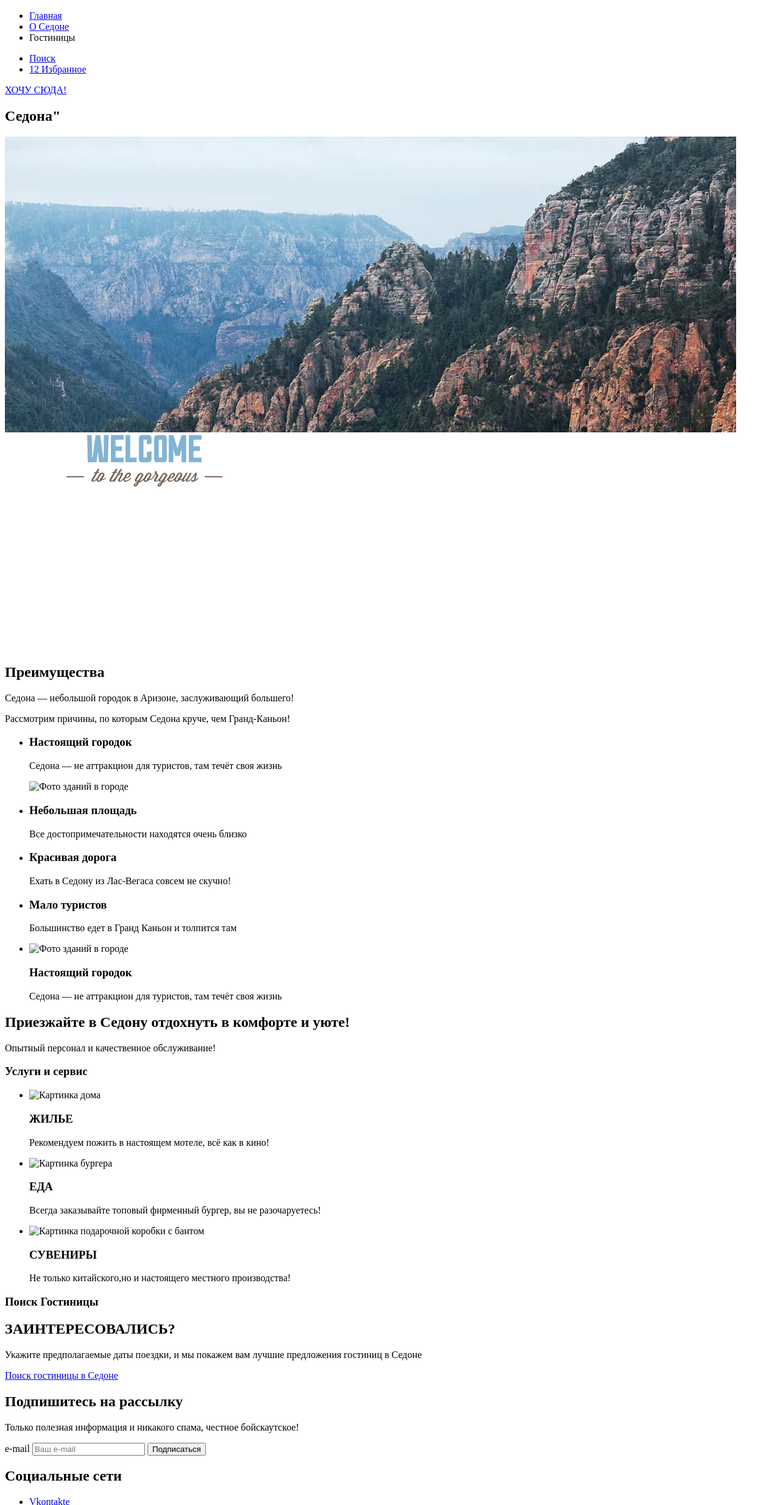
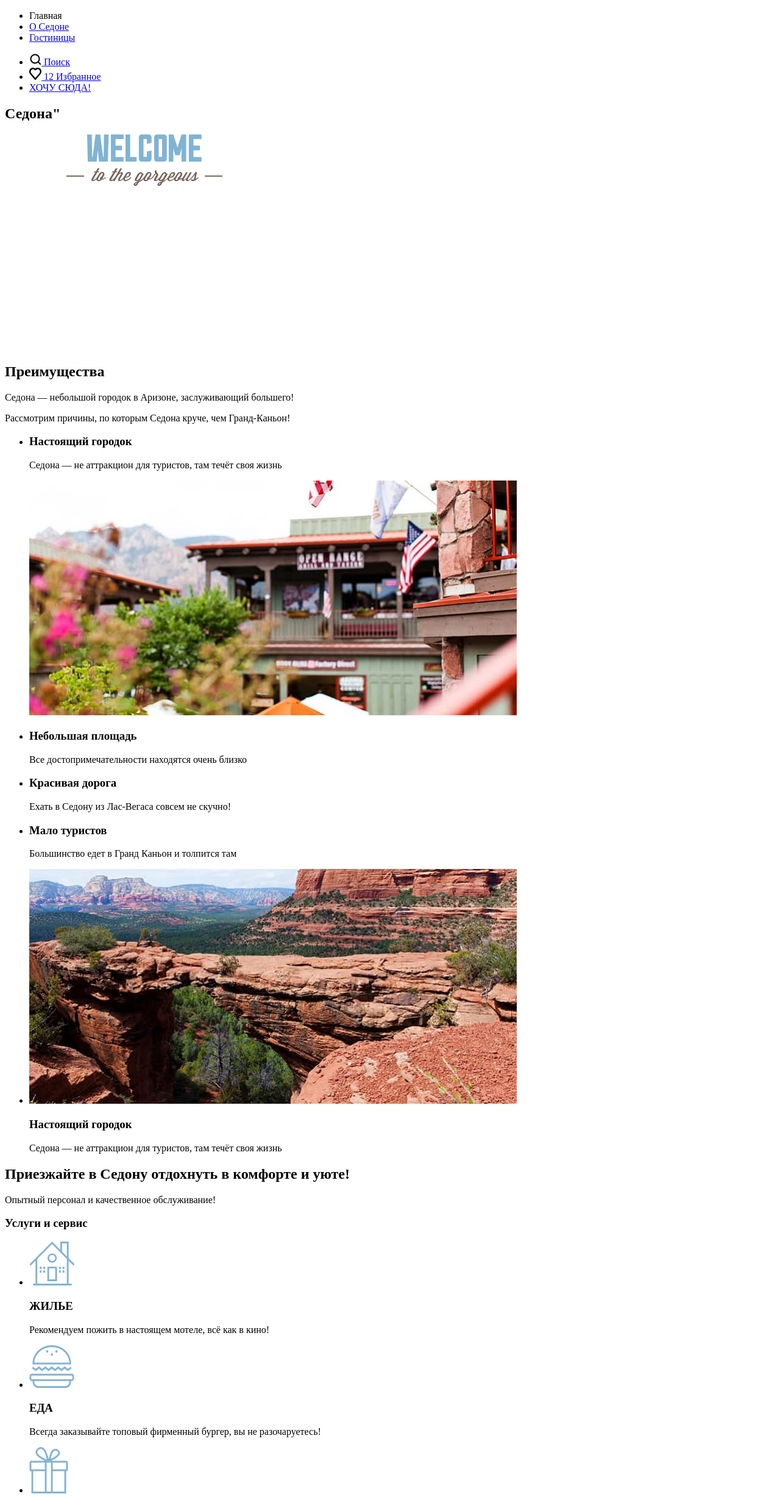
Before and after one commit to htmlacademy-htmlcss/2309539-sedona-36, a plain HTML site: page index.html in a window 1280 px wide. Shown: the part 81-2549 px from the top of the page at 61% size. Drawn offline with Linux system fonts and the light colour scheme.

Commit message:
Исправил размету + экспортировалкартинки

```diff
--- a/index.html
+++ b/index.html
@@ -8,43 +8,45 @@
 
   <body>
     <header class="page header">
-      <img class="logo" src="images/main/logo.svg" alt="Логотип город Седона" wedth="140" height="70">
+      <img class="logo" src="images/main/logo.svg" wedth="140" height="70" alt="Логотип город Седона">
       <nav class="navigation">
         <ul class="navigation-list">
           <li class="navigation-item">
-            <a class="navigation-link" href="index.html">Главная</a>
+            <a class="navigation-link">Главная</a>
           </li>
           <li class="navigation-item">
             <a class="navigation-link" href="#">О Седоне</a>
           </li>
           <li class="navigation-item">
-            <a class="navigation-link">Гостиницы</a>
+            <a class="navigation-link" href="catalog.html">Гостиницы</a>
           </li>
       </nav>
       <nav class="user menu">
         <ul class="user menu-list">
           <li class="user menu-item">
             <a class="user menu-link" href="#">
+              <img src="images/main/search.svg" width="20" height="20" alt="Поиск">
               <span class="visually-hidden">Поиск</span>
             </a>
           </li>
           <li class="user menu-item">
             <a class="user menu-link" href="#">
+              <img src="images/main/favorite.svg" width="20" height="20" alt="Избранное">
               <span class="favourites-value">12</span>
               <span class="visually-hidden">Избранное</span>
             </a>
           </li>
+          <li class="user menu-item">
+            <a class="button" href="#">ХОЧУ СЮДА!</a>
+          </li>
         </ul>
       </nav>
-      <a class="button" href="#">
-        ХОЧУ СЮДА!
-      </a>
     </header>
     <main class="main-index">
       <section class="hero">
         <h1 class="visually-hidden">Седона"</h1>
-        <img class="hero-block-background" src="images/index/index-background.jpg" alt="Горы">
-        <img class="hero-block-text" src="images/index/welcome-text.svg" alt="WELCOME to the gorgeous Sedona, because the the Grand Canyon sucks!">
+        <img class="hero-block-text" src="images/index/welcome-text.svg" width="458" height="352"
+          alt="WELCOME to the gorgeous Sedona, because the the Grand Canyon sucks!">
       </section>
       <section class="advantages">
         <h2 class="visually-hidden">Преимущества</h2>
@@ -57,7 +59,8 @@
               <p class="advantages-item-description">Седона — не аттракцион для туристов, там течёт своя жизнь</p>
             </div>
             <div class="advantages-image-container">
-              <img class="advantages-image" src="" alt="Фото зданий в городе" width="800">
+              <img class="advantages-image" src="images/index/advantages-photo-1.jpg" width="800" height="385"
+                alt="Фото зданий в городе">
             </div>
           </li>
           <li class="advantages-item">
@@ -80,7 +83,8 @@
           </li>
           <li class="advantages-item">
             <div class="advantages-image-container">
-              <img class="advantages-image" src="" alt="Фото зданий в городе" width="800">
+              <img class="advantages-image" src="images/index/advantages-photo-2.jpg" width="800" height="385"
+                alt="Фото зданий в городе">
             </div>
             <div class="advantages-item-container">
               <h3 class="advantages-item-title">Настоящий городок</h3>
@@ -97,21 +101,24 @@
         <ul class="services-list">
           <li class="services-item">
             <div class="services-image-container">
-              <img class="services-image" src="" alt="Картинка дома" width="75" height="72">
+              <img class="services-image" src="images/index/services-home.svg" width="75" height="72"
+                alt="Картинка дома">
             </div>
             <h3 class="services-item-title">ЖИЛЬЕ</h3>
             <p class="advantages-item-description">Рекомендуем пожить в настоящем мотеле, всё как в кино!</p>
           </li>
           <li class="services-item">
             <div class="services-image-container">
-              <img class="services-image" src="" alt="Картинка бургера" width="74" height="70">
+              <img class="services-image" src="images/index/services-food.svg" width="74" height="70"
+                alt="Картинка бургера">
             </div>
             <h3 class="services-item-title">ЕДА</h3>
             <p class="advantages-item-description">Всегда заказывайте топовый фирменный бургер, вы не разочаруетесь!</p>
           </li>
           <li class="services-item">
             <div class="services-image-container">
-              <img class="services-image" src="" alt="Картинка подарочной коробки с бантом" width="64" height="76">
+              <img class="services-image" src="images/index/services-gift.svg" width="64" height="76"
+                alt="Картинка подарочной коробки с бантом">
             </div>
             <h3 class="services-item-title">СУВЕНИРЫ</h3>
             <p class="advantages-item-description">Не только китайского,но и настоящего местного производства!</p>
@@ -141,16 +148,19 @@
         <ul class="footer-social-list">
           <li class="footer-social-item">
             <a class="button" href="https://vk.com/htmlacademy">
+              <img src="images/main/logo-vk.svg" width="24" height="14" alt="logo-Vkontakte">
               <span class="visually-hidden">Vkontakte</span>
             </a>
           </li>
           <li class="footer-social-item">
             <a class="button" href="https://t.me/htmlacademy">
+              <img src="images/main/logo-tg.svg" width="18" height="15" alt="logo-Telegram">
               <span class="visually-hidden">Telegram</span>
             </a>
           </li>
           <li class="footer-social-item">
             <a class="button" href="https://www.youtube.com/user/htmlacademyru">
+              <img src="images/main/logo-youtube.svg" width="22" height="17" alt="logo-Youtube">
               <span class="visually-hidden">Youtube</span>
             </a>
           </li>
@@ -163,7 +173,8 @@
       <section class="footer-htmlacademy">
         <h2 class="visually-hidden">htmlacademy</h2>
         <a class="logo-htmlacademy-link" href="https://htmlacademy.ru/">
-          <img class="logo-htmlacademy" src="#" alt="Логотип HTML Academy"></a>
+          <img class="logo-htmlacademy" src="images/main/HTML-Academy.svg" width="115" height="33"
+            alt="Логотип HTML Academy"></a>
       </section>
     </footer>
   </body>
```
Also changed, not shown: catalog.html (+33 -15 lines).
